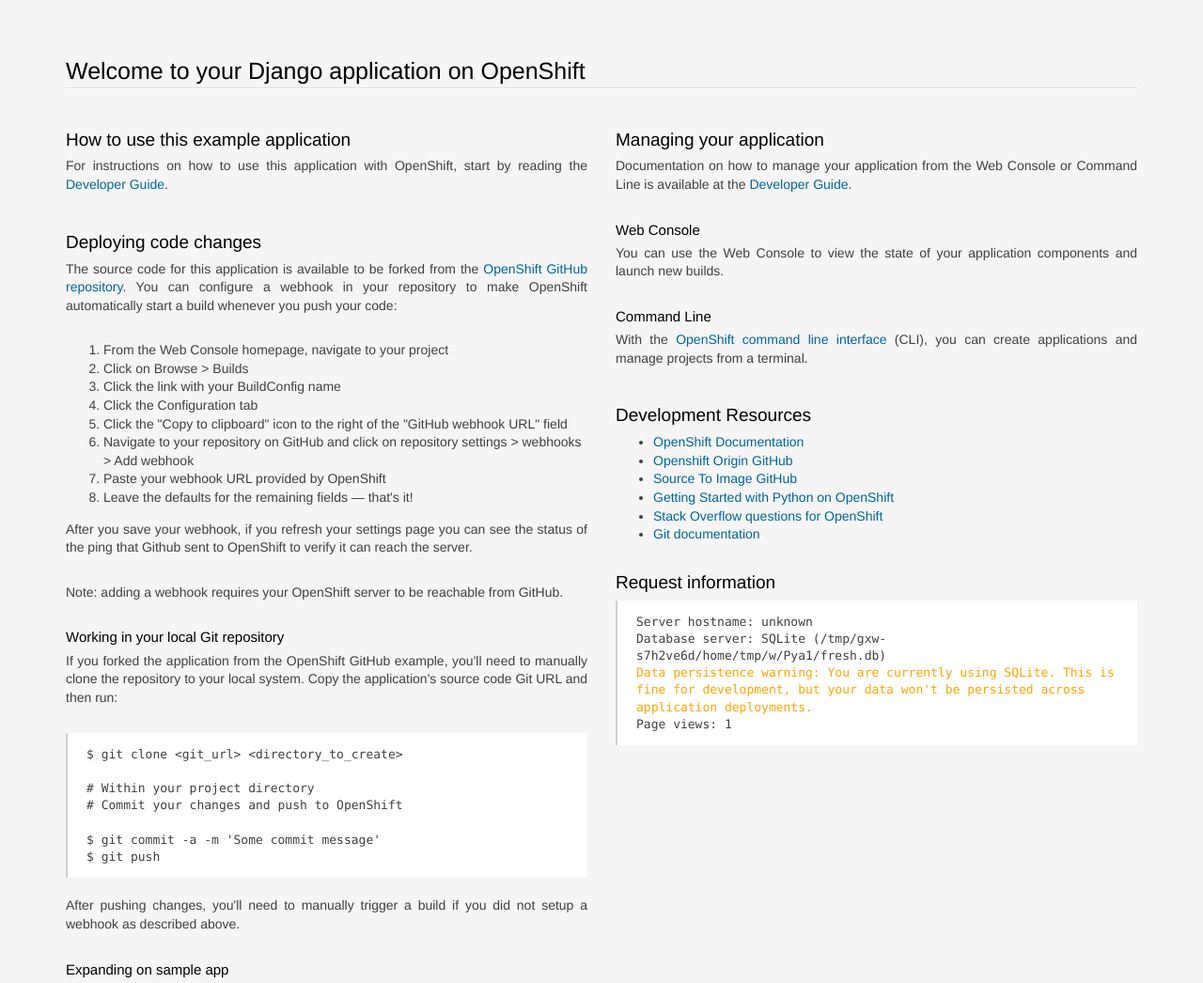
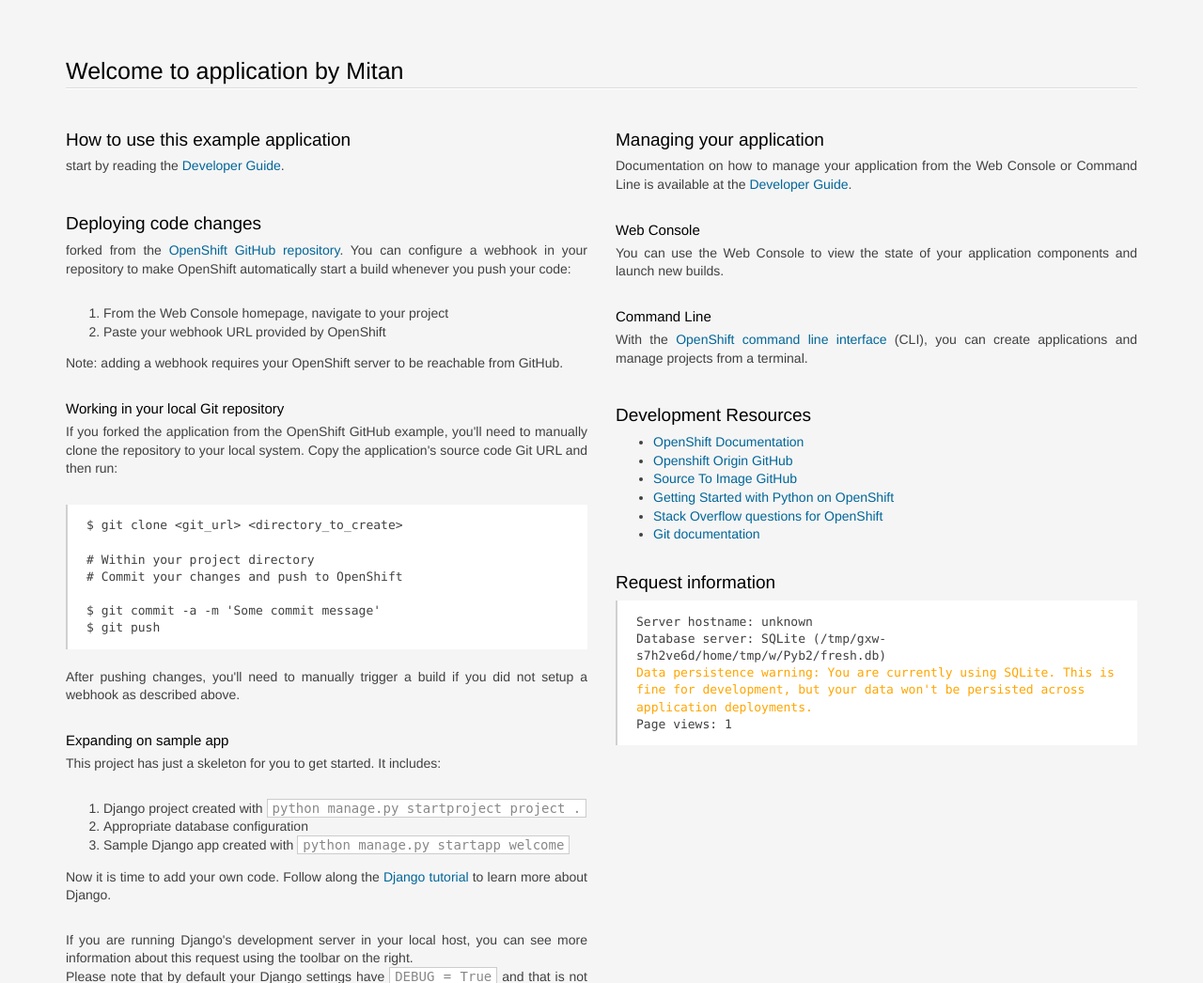
Before and after one commit to mitanverma/repo, a Django app: page / in a window 1280 px wide. Shown: the top 1046 px of the page at 94% size. Run offline with Django 3.2, Linux system fonts and the light colour scheme; data comes from the database, SQL or seed files in the repository; some libraries are stand-ins or nearby versions.

Commit message:
Update index.html

```diff
--- a/trunk/welcome/templates/welcome/index.html
+++ b/trunk/welcome/templates/welcome/index.html
@@ -212,7 +212,7 @@ pre {
 
 <section class='container'>
           <hgroup>
-            <h1>Welcome to your Django application on OpenShift</h1>
+            <h1>Welcome to application by Mitan</h1>
           </hgroup>
 
 
@@ -220,25 +220,18 @@ pre {
           <section class='col-xs-12 col-sm-6 col-md-6'>
             <section>
               <h2>How to use this example application</h2>
-                <p>For instructions on how to use this application with OpenShift, start by reading the <a href="http://docs.okd.io/latest/dev_guide/templates.html#using-the-quickstart-templates">Developer Guide</a>.</p>
+                <p>start by reading the <a href="http://docs.okd.io/latest/dev_guide/templates.html#using-the-quickstart-templates">Developer Guide</a>.</p>
 
               <h2>Deploying code changes</h2>
                 <p>
-                  The source code for this application is available to be forked from the <a href="https://www.github.com/sclorg/django-ex">OpenShift GitHub repository</a>.
+                 forked from the <a href="https://www.github.com/sclorg/django-ex">OpenShift GitHub repository</a>.
                   You can configure a webhook in your repository to make OpenShift automatically start a build whenever you push your code:
                 </p>
 
 <ol>
   <li>From the Web Console homepage, navigate to your project</li>
-  <li>Click on Browse &gt; Builds</li>
-  <li>Click the link with your BuildConfig name</li>
-  <li>Click the Configuration tab</li>
-  <li>Click the "Copy to clipboard" icon to the right of the "GitHub webhook URL" field</li>
-  <li>Navigate to your repository on GitHub and click on repository settings &gt; webhooks &gt; Add webhook</li>
   <li>Paste your webhook URL provided by OpenShift</li>
-  <li>Leave the defaults for the remaining fields &mdash; that's it!</li>
 </ol>
-<p>After you save your webhook, if you refresh your settings page you can see the status of the ping that Github sent to OpenShift to verify it can reach the server.</p>
 <p>Note: adding a webhook requires your OpenShift server to be reachable from GitHub.</p>
 
                 <h3>Working in your local Git repository</h3>
```
